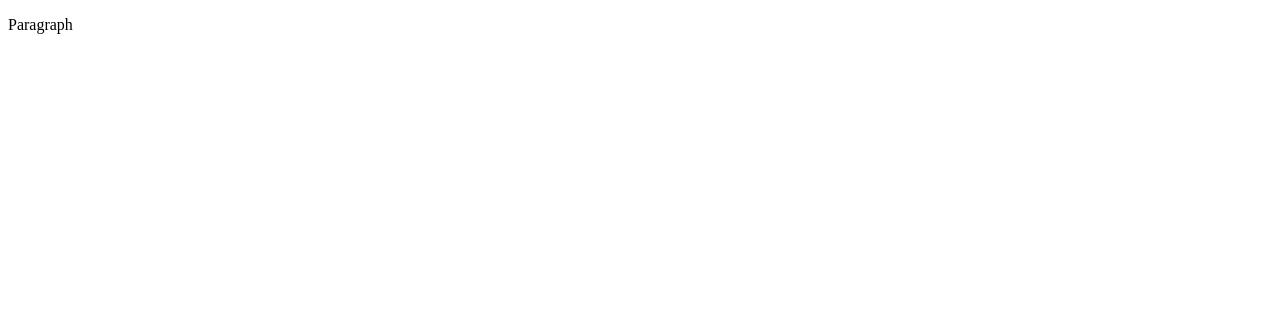
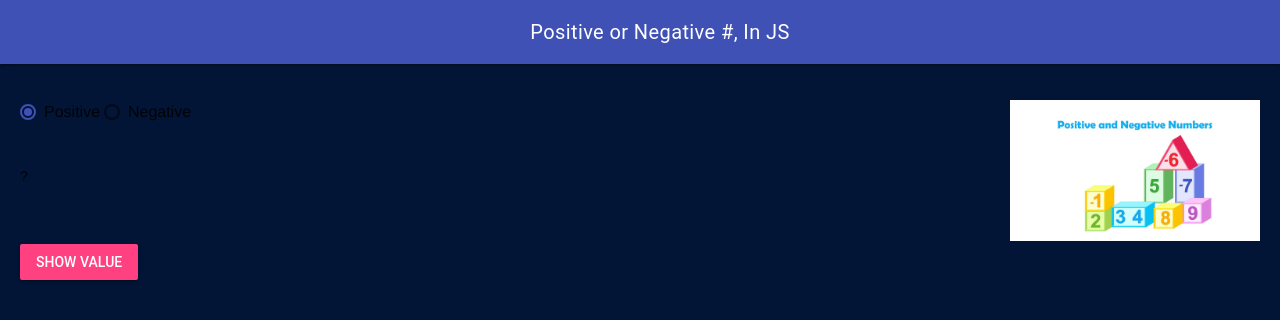
Before and after one commit to MTHS-ICD2O-1-2023/ICD2O-Unit-5-02-david-ezenwa, a plain HTML site: page index.html in a window 1280 px wide. Drawn offline with nearby package versions, Linux system fonts and the light colour scheme.

Commit message:
stiil need to add a few things

```diff
--- a/css/style.css
+++ b/css/style.css
@@ -1,4 +1,48 @@
-/* Created by: Mr. Coxall
-* Created on: Sep 2020
+/* Created by: David.E
+* Created on: April 2024
 * This file contains the CSS for index.html
 */
+
+
+.mdl-layout__header-row {
+  justify-content: center;
+  padding: 10pt;
+}
+
+
+.mdl-layout__content {
+  padding-left: 15pt;
+  padding-right: 15pt;
+  padding-top: 15pt;
+}
+
+
+.mdl-textfield__error {
+  color: lightgreen;
+}
+
+
+.page-content {
+  color: rgb(104, 114, 127);
+  font-family: Helvetica, Arial, sans-serif;
+  font-size: x-large;
+}
+
+
+.page-content-answer {
+  color: rgb(254, 254, 255);
+  font-family: Helvetica, Arial, sans-serif;
+  font-size: larger;
+}
+
+
+img {
+  height: auto;
+  width: 250px;
+  float: right;
+}
+
+
+body {
+  background-color: rgb(3, 21, 55);
+}
--- a/index.html
+++ b/index.html
@@ -1,9 +1,62 @@
 <!DOCTYPE html>
 <html>
-  <head>
-    <title>Title</title>
+<head>
+  <meta charset="utf-8" />
+  <meta name="description" content="Area Calculator, in JavaScript" />
+  <meta name="keywords" content="mths, ics2o" />
+  <meta name="author" content="David.E" />
+  <meta name="viewport" content="width=device-width, initial-scale=1.0" />
+  <link rel="stylesheet" href="./css/style.css" />
+  <link rel="stylesheet" href="https://fonts.googleapis.com/icon?family=Material+Icons" />
+  <link rel="stylesheet" href="https://code.getmdl.io/1.3.0/material.indigo-pink.min.css" />
+  <link rel="apple-touch-icon" sizes="180x180" href="apple-touch-icon.png" />
+  <link rel="icon" type="image/png" sizes="32x32" href="favicon-32x32.png" />
+  <link rel="icon" type="image/png" sizes="16x16" href="favicon-16x16.png" />
+  <link rel="manifest" href="site.webmanifest" />
+  <title>Positive or Negative #, In JS</title>
   </head>
   <body>
-    <p>Paragraph</p>
+    <script defer src="https://code.getmdl.io/1.3.0/material.min.js"></script>
+    <script src="./js/script.js"></script>
+    <div class="mdl-layout mdl-js-layout mdl-layout--fixed-header">
+      <header class="mdl-layout__header">
+        <div class="mdl-layout__header-row">
+          <span class="mdl-layout-title">Positive or Negative #, In JS</span>
+        </div>
+      </header>
+      <main class="mdl-layout__content">
+        <p></p>
+        <img src="./images/positive_negative.jpg" alt="Computer" width="40%" height="30%">
+        <p></p>
+        <div id="radio-button-value">
+
+        </div>
+        <div id="radio-buttons">
+          <label class="mdl-radio mdl-js-radio mdl-js-ripple-effect" for="option-positive">
+            <input checked class="mdl-radio__button" id="option-positive" name="options" type="radio"
+             value="positive">
+            <span class="mdl-radio__label">Positive</span>
+          </label>
+          <label class="mdl-radio mdl-js-radio mdl-js-ripple-effect" for="option-negative">
+            <input class="mdl-radio__button" id="option-negative" name="options" type="radio" value="negative">
+            <span class="mdl-radio__label">Negative</span>
+          </label>
+        </div>
+        <div>
+          <br>
+        </br>
+          <p>?</p>
+          <br>
+          </br>
+          <!-- Raised button with ripple -->
+          <button
+            class="mdl-button mdl-js-button mdl-button--raised mdl-js-ripple-effect mdl-button--accent"
+            onclick="myButtonClicked()"
+          >
+            Show Value
+          </button>
+        </div>
+      </main>
+    </div>
   </body>
 </html>
--- a/js/script.js
+++ b/js/script.js
@@ -1,5 +1,20 @@
-// Copyright (c) 2020 Mr. Coxall All rights reserved
+// Copyright (c) 2024 David.E All rights reserved
 //
-// Created by: Mr. Coxall
-// Created on: Sep 2020
+// Created by: David.E
+// Created on: April 2024
 // This file contains the JS functions for index.html
+
+/**
+ * This function displays the slider value.
+ */
+function myButtonClicked() {
+  alwaysOnButtonChecked = document.getElementById('option-positive').checked
+
+  if (alwaysOnButtonChecked == true) {
+    document.getElementById("radio-button-value").innerHTML =
+      "<p>Value is: <6 </p>"
+  } else {
+    document.getElementById("radio-button-value").innerHTML =
+      "<p>Value is: <-6 </p>"
+  }
+}
```
Also changed, not shown: android-chrome-192x192.png (added), android-chrome-512x512.png (added), apple-touch-icon.png (added), favicon-16x16.png (added), favicon-32x32.png (added), favicon.ico (added), images/positive_negative.jpg (added), site.webmanifest (added).
